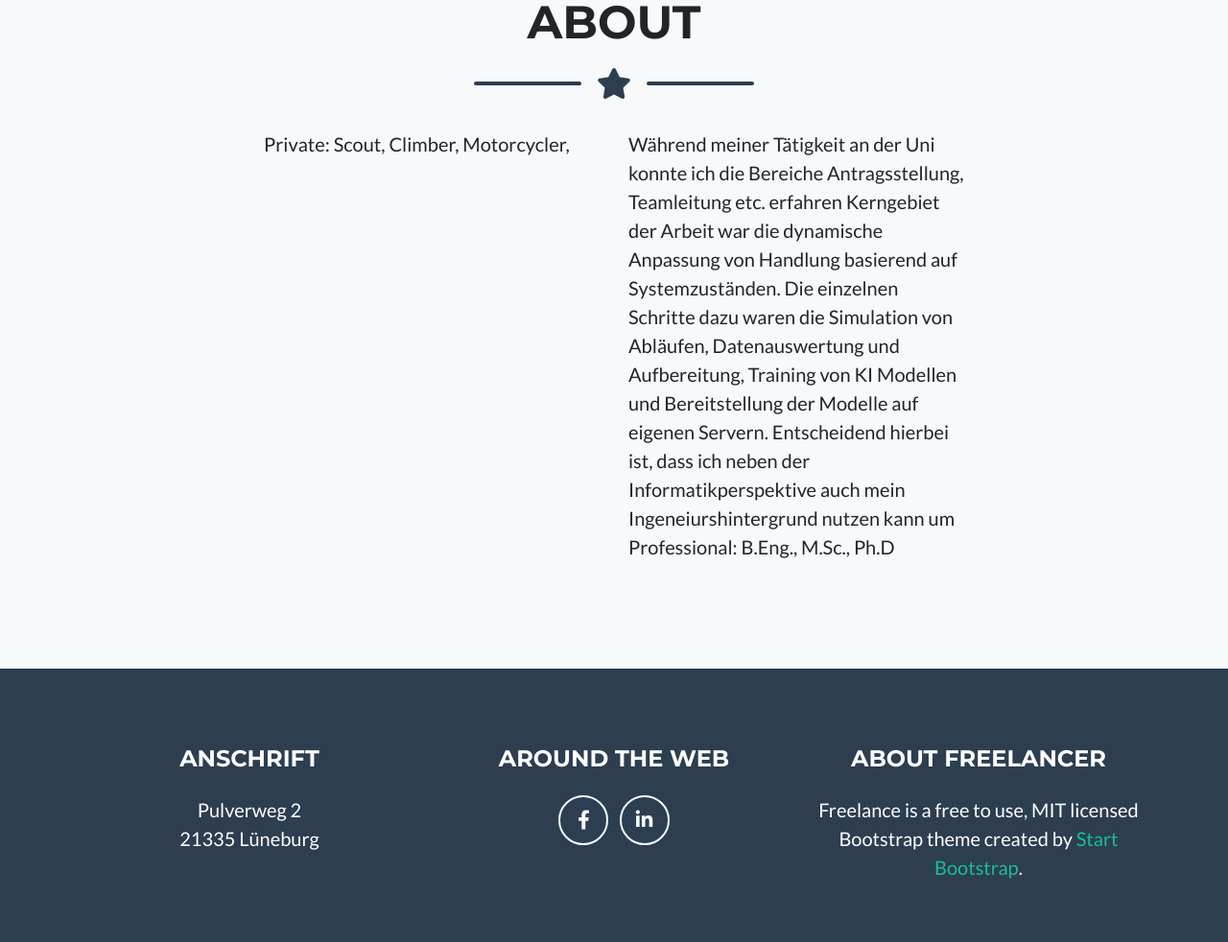
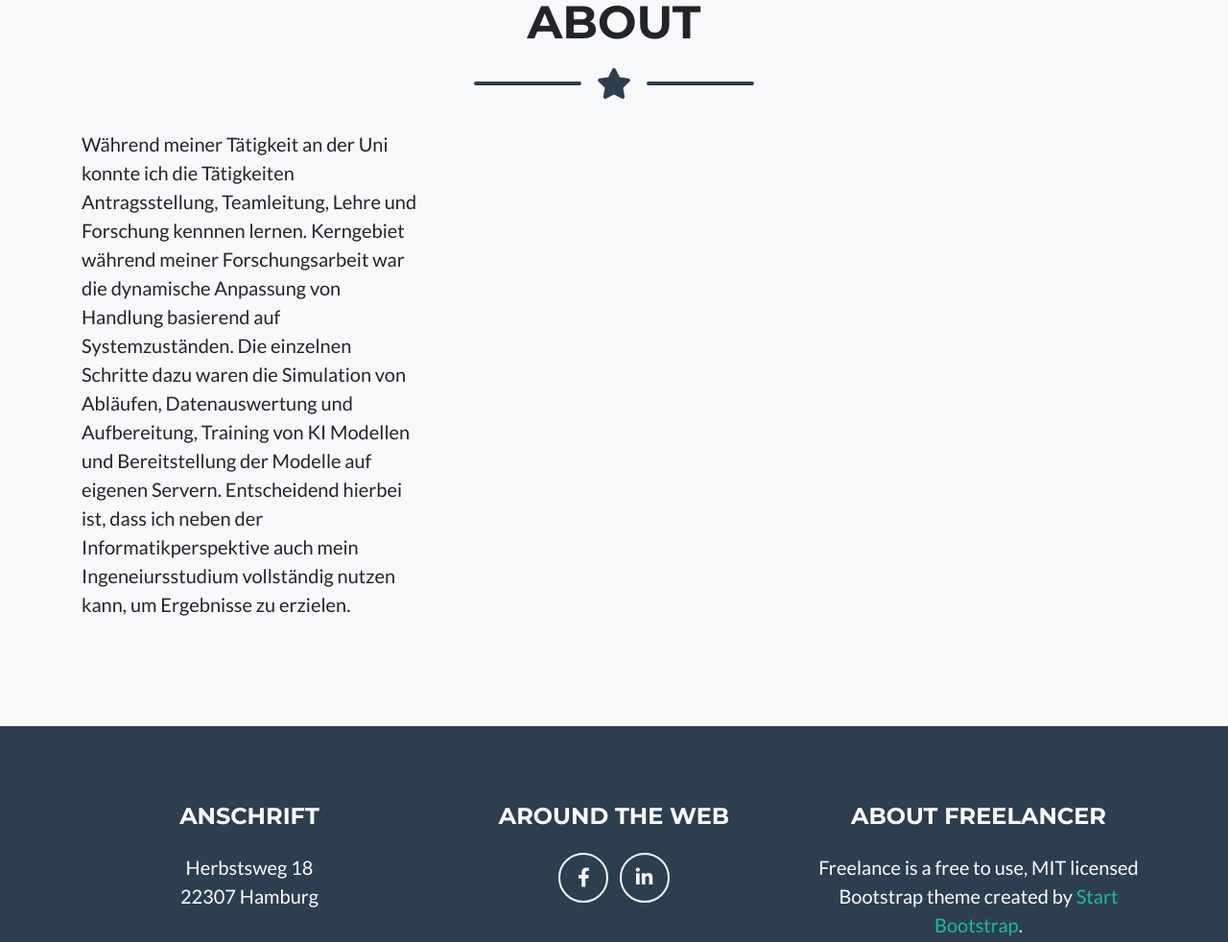
Before and after one commit to ThomasVoss/ThomasVoss.github.io, a website with bundled scripts: page index.html in a window 1280 px wide. Shown: the part 876-1858 px from the top of the page at 96% size. Built offline with nearby package versions, Linux system fonts and the light colour scheme.

Commit message:
edditing the about me section

```diff
--- a/index.html
+++ b/index.html
@@ -89,17 +89,19 @@
 
       <!-- About Section Content -->
       <div class="row">
+      <!--
         <div class="col-lg-4 ml-auto">
         <p class="lead">
         Private: Scout, Climber, Motorcycler,
 		    </p>
         </div>
+      -->
         <div class="col-lg-4 mr-auto">
-			  <p class="lead">Während meiner Tätigkeit an der Uni konnte ich die Bereiche Antragsstellung, Teamleitung etc. erfahren
-        Kerngebiet der Arbeit war die dynamische Anpassung von Handlung basierend auf Systemzuständen.
+			  <p class="lead">Während meiner Tätigkeit an der Uni konnte ich die Tätigkeiten Antragsstellung, Teamleitung, Lehre und Forschung kennnen lernen.
+        Kerngebiet während meiner Forschungsarbeit war die dynamische Anpassung von Handlung basierend auf Systemzuständen.
         Die einzelnen Schritte dazu waren die Simulation von Abläufen, Datenauswertung und Aufbereitung, Training von KI Modellen und Bereitstellung der Modelle auf eigenen Servern.
-        Entscheidend hierbei ist, dass ich neben der Informatikperspektive auch mein Ingeneiurshintergrund nutzen kann um
-        Professional: B.Eng., M.Sc., Ph.D
+        Entscheidend hierbei ist, dass ich neben der Informatikperspektive auch mein Ingeneiursstudium vollständig nutzen kann, um Ergebnisse zu erzielen.
+
         </p>
         </div>
       </div>
@@ -118,8 +120,8 @@
         <!-- Footer Location -->
         <div class="col-lg-4 mb-5 mb-lg-0">
           <h4 class="text-uppercase mb-4">Anschrift</h4>
-          <p class="lead mb-0">Pulverweg 2
-            <br>21335 Lüneburg</p>
+          <p class="lead mb-0">Herbstsweg 18
+            <br>22307 Hamburg</p>
         </div>
 
         <!-- Footer Social Icons -->
```
Also changed, not shown: css/freelancer.css.
